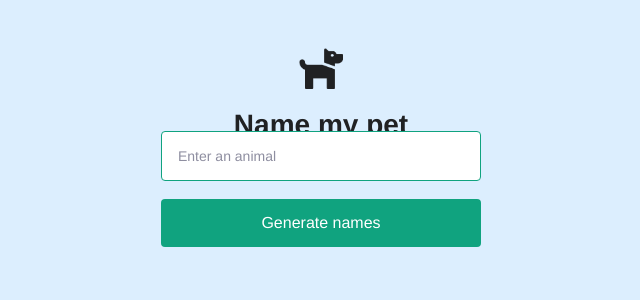
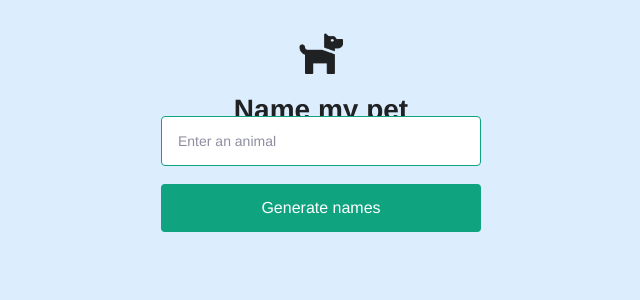
Before and after one commit to EricL2001/recruiter, a Next.js app: page /pets in a window 1280 px wide. Shown: the top 300 px of the page, without its empty margins (319-959 px from the left). Built offline with nearby package versions, Linux system fonts and the light colour scheme; a web font is replaced by a local one.

Commit message:
reduced top padding

```diff
--- a/pages/index.module.css
+++ b/pages/index.module.css
@@ -26,7 +26,7 @@
   display: flex;
   flex-direction: column;
   align-items: center;
-  padding-top: 40px;
+  padding-top: 25px;
 }
 .main .icon {
   width: 44px;
```
